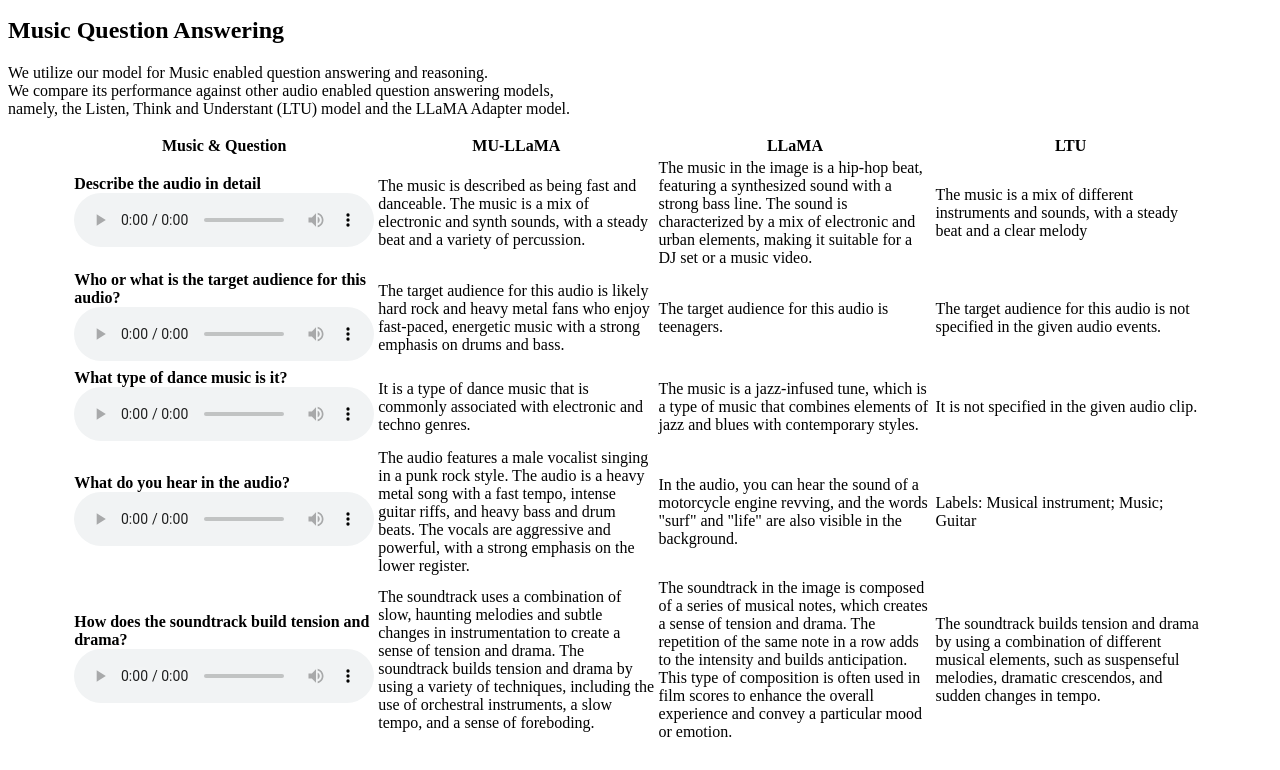
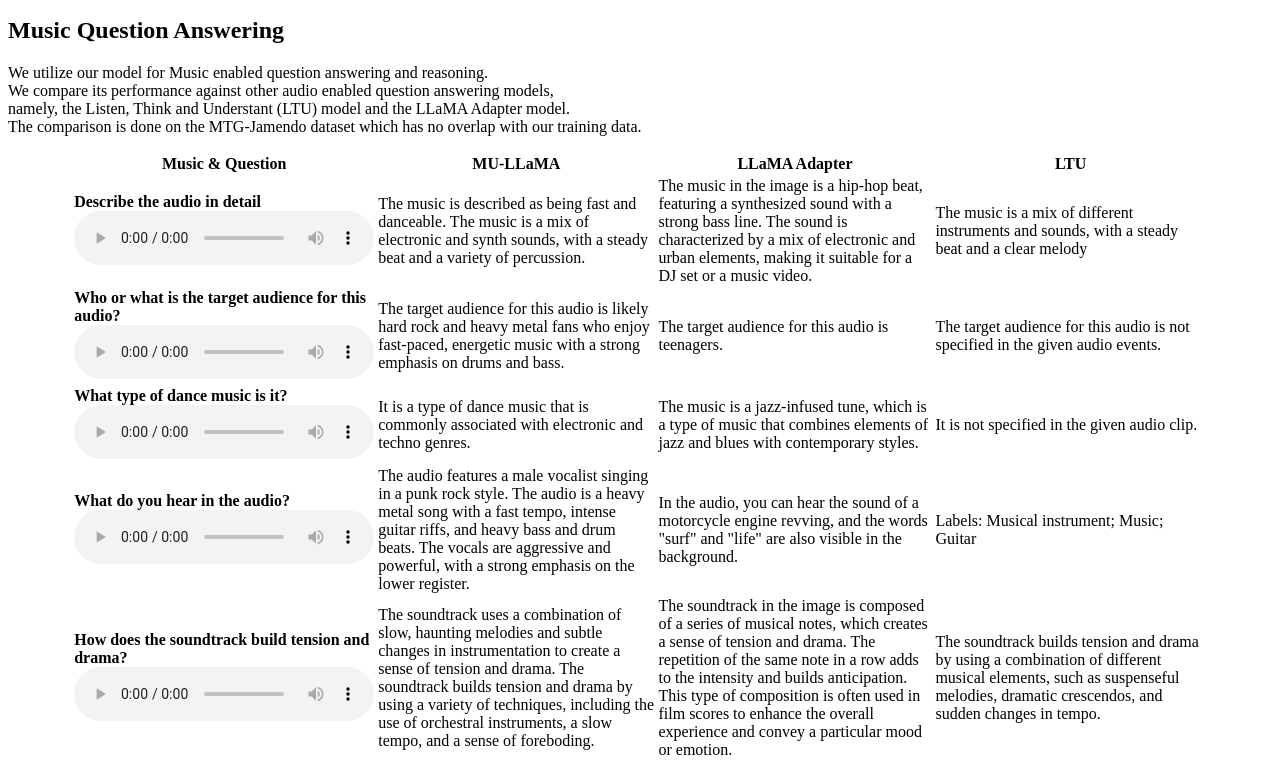
Before and after one commit to crypto-code/MU-LLaMA-Demo, a website with bundled scripts: page index.html in a window 1280 px wide. Shown: the part 5090-5860 px from the top of the page. Built offline with nearby package versions, Linux system fonts and the light colour scheme; a script that the page names is missing; some icons are missing.

Commit message:
Add MU-LLaMA

```diff
--- a/index.html
+++ b/index.html
@@ -657,7 +657,8 @@
                     <p class="mb50">
                         We utilize our model for Music enabled question answering and reasoning.<br>
                         We compare its performance against other audio enabled question answering models,<br>
-                        namely, the Listen, Think and Understant (LTU) model and the LLaMA Adapter model.
+                        namely, the Listen, Think and Understant (LTU) model and the LLaMA Adapter model.<br>
+                        The comparison is done on the MTG-Jamendo dataset which has no overlap with our training data.
                     </p>
                 </div>
             </div>
@@ -667,7 +668,7 @@
                 <tr>
                     <th scope="col" style="width: 7%">Music & Question</th>
                     <th scope="col" style="width: 31%">MU-LLaMA</th>
-                    <th scope="col" style="width: 31%">LLaMA</th>
+                    <th scope="col" style="width: 31%">LLaMA Adapter</th>
                     <th scope="col" style="width: 31%">LTU</th>
                 </tr>
                 <tr>
```
